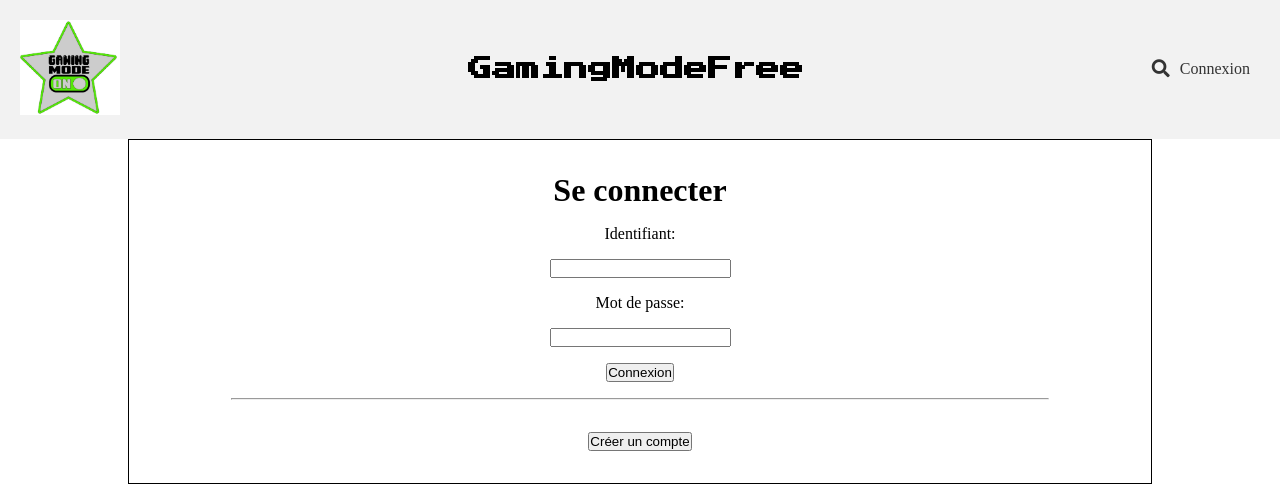
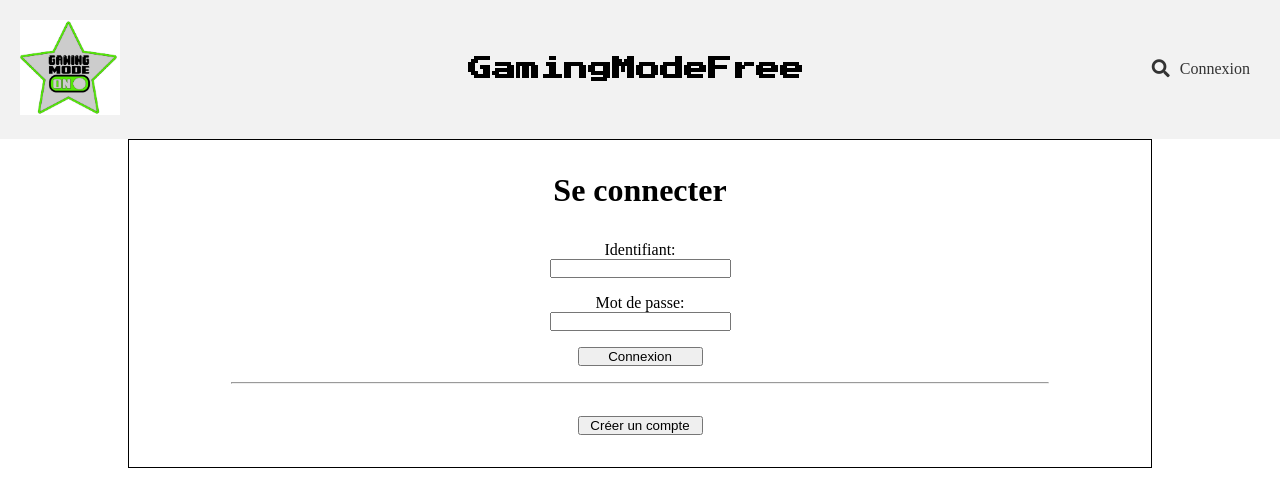
Before and after one commit to Clourc/ProjetApiBALY, an Angular app: page /login in a window 1280 px wide. Shown: the top 490 px of the page. Built offline with nearby package versions, Linux system fonts and the light colour scheme.

Commit message:
Refactored Input from game list to game card, some styling done...

```diff
--- a/src/app/game-card/game-card.component.html
+++ b/src/app/game-card/game-card.component.html
@@ -1,15 +1,15 @@
-<a [routerLink]="'game/' + this.gameID"
+<a [routerLink]="'game/' + this.game.id"
   ><div id="game-card">
-    <img [src]="this.image" id="game-thumbnail" />
+    <img [src]="this.game.thumbnail" id="game-thumbnail" />
     <div class="game-card-info">
-      <strong id="game-name">{{ this.gameName }}</strong>
-      <p id="short-description">{{ this.gameShortDescription }}</p>
+      <strong id="game-name">{{ this.game.title }}</strong>
+      <p id="short-description">{{ this.game.short_description }}</p>
       <div class="game-category-platform">
         <!-- Style de jeu-->
-        <strong>{{ this.gameGenre }}</strong>
+        <strong>{{ this.game.genre }}</strong>
         <!-- Icone pour représenter la plateform où est disponible le jeu -->
         <div>
-          <div *ngIf="this.gamePlatform === 'PC (Windows)'; else browserGame">
+          <div *ngIf="this.game.platform === 'PC (Windows)'; else browserGame">
             <img [src]="winIcon" id="platformIcon" />
           </div>
           <ng-template #browserGame>
--- a/src/app/game-list/game-list.component.css
+++ b/src/app/game-list/game-list.component.css
@@ -23,6 +23,12 @@
 
   app-game-card {
     width: 45%;
+    border-radius: 0 0 10px 10px;
+  }
+}
+
+@media screen and (min-width: 1268px) {
+  app-game-card {
     border-radius: 0 10px 10px 0;
   }
 }
--- a/src/app/game-list/game-list.component.html
+++ b/src/app/game-list/game-list.component.html
@@ -1,6 +1,6 @@
 <h1>Liste des jeux</h1>
 <div>
-  <app-game-card *ngFor="let game of gamesToDisplay" [image]="this.game.thumbnail" [gameName]="this.game.title" [gameGenre]="this.game.genre" [gamePlatform]="this.game.platform" [gameID]="this.game.id" [gameShortDescription]="this.game.short_description"></app-game-card>
+  <app-game-card *ngFor="let game of gamesToDisplay" [game]="game"></app-game-card>
 </div>
 
 <button type="button" (click)="showMoreGames()">Plus...</button>
--- a/src/app/login/login.component.css
+++ b/src/app/login/login.component.css
@@ -17,10 +17,19 @@
     margin: 1rem;
 }
 
-input{
-    margin: 1rem
+.input-field {
+    margin-top: 1rem
 }
 
 #to-signup {
     margin: 2rem
 }
+
+span {
+    color: red;
+    font-size: 0.8rem;
+}
+
+button {
+    margin-top: 1rem;
+}
--- a/src/app/login/login.component.html
+++ b/src/app/login/login.component.html
@@ -1,15 +1,28 @@
 <div id="login-page">
   <h1>Se connecter</h1>
-  <form (ngSubmit)="login_form.valid && onSubmit()" [formGroup]="loginForm" #login_form="ngForm">
+  <form
+    (ngSubmit)="login_form.valid && onSubmit()"
+    [formGroup]="loginForm"
+    #login_form="ngForm"
+  >
+    <div class="input-field">
       <label for="id">Identifiant: </label><br />
       <input type="text" name="id" formControlName="id" /><br />
       <div *ngIf="loginForm.controls.id.errors && login_form.submitted">
-      <span *ngIf="loginForm.controls.id.errors?.['required']">Le champ Identifiant doit être rempli</span>
+        <span *ngIf="loginForm.controls.id.errors?.['required']"
+          >Le champ Identifiant doit être rempli</span
+        >
       </div>
+    </div>
+
+    <div class="input-field">
       <label for="password">Mot de passe: </label><br />
       <input type="password" name="password" formControlName="password" /><br />
       <div *ngIf="loginForm.controls.password.errors && login_form.submitted">
-      <span *ngIf="loginForm.controls.password.errors?.['required']">Le champ Identifiant doit être rempli</span>
+        <span *ngIf="loginForm.controls.password.errors?.['required']"
+          >Le champ Identifiant doit être rempli</span
+        >
+      </div>
     </div>
 
     <button type="submit">Connexion</button>
@@ -18,6 +31,8 @@
   <hr />
 
   <div>
-    <button id="to-signup" type="button" routerLink="/signup">Créer un compte</button>
+    <button id="to-signup" type="button" routerLink="/signup">
+      Créer un compte
+    </button>
   </div>
 </div>
--- a/src/app/signup/signup.component.css
+++ b/src/app/signup/signup.component.css
@@ -26,10 +26,20 @@
 button {
     margin-top: 1rem;
     margin-bottom: 1rem;
-    width: 50%;
     margin: auto;
 }
 
-h2 {
+#retour_titre {
     margin-top: 1rem;
+    display: grid;
+    grid-template: 1fr / 1fr 1fr 1fr;
+    width: 100%;
 }
+
+#retour_titre h2 {
+    text-align: center;
+}
+
+#retour_titre a {
+    margin-left: 0.5rem;
+}
--- a/src/app/signup/signup.component.html
+++ b/src/app/signup/signup.component.html
@@ -1,5 +1,5 @@
 <div>
-  <h2>Créer un compte</h2>
+  <div id="retour_titre"><a routerLink="/login">Retour à la connexion</a><h2>Créer un compte</h2></div>
   <form
     (ngSubmit)="signupForm.valid && onSubmit()"
     [formGroup]="signupForm"
--- a/src/styles.css
+++ b/src/styles.css
@@ -3,3 +3,7 @@
     padding: 0;
     box-sizing: border-box;
 }
+
+button {
+    width: 125px;
+}
```
Also changed, not shown: src/app/game-card/game-card.component.ts (+1 -6 lines). Lines whose indentation alone changed are shown as unchanged.
